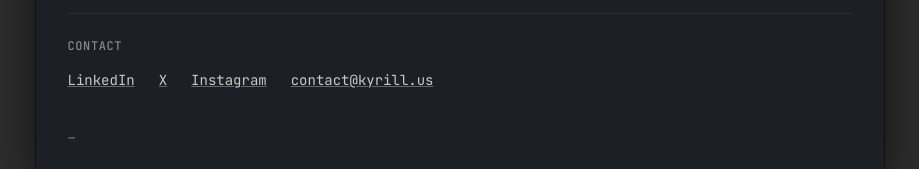
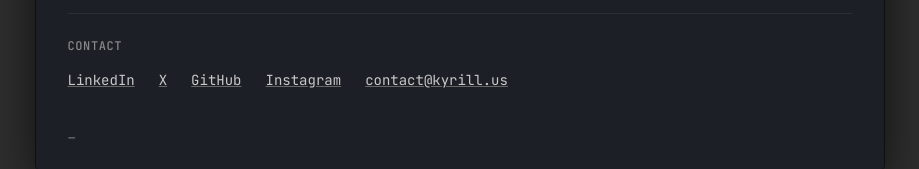
Before and after one commit to Kyrillus/kyrill.us, a Next.js app: page / in a window 1280 px wide. Shown: the part 548-717 px from the top of the page, without its empty margins (189-1108 px from the left). Built offline with nearby package versions, Linux system fonts and the light colour scheme; no server answers.

Commit message:
Add GitHub link to contact section

```diff
--- a/pages/index.tsx
+++ b/pages/index.tsx
@@ -260,6 +260,14 @@ export default function Home() {
                   X
                 </a>
                 <a
+                  href="https://github.com/kyrillus"
+                  target="_blank"
+                  rel="noreferrer"
+                  className="hover:text-[#e8e8e8] transition-all duration-200 underline decoration-[#666666] hover:decoration-[#999999] hover:decoration-2"
+                >
+                  GitHub
+                </a>
+                <a
                   href="https://www.instagram.com/kyrill.us/"
                   target="_blank"
                   rel="noreferrer"
```
